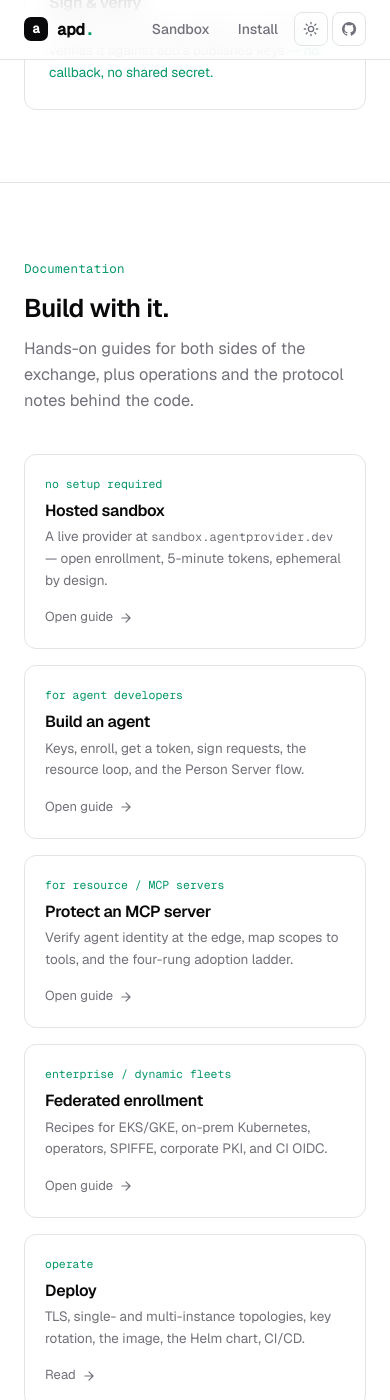
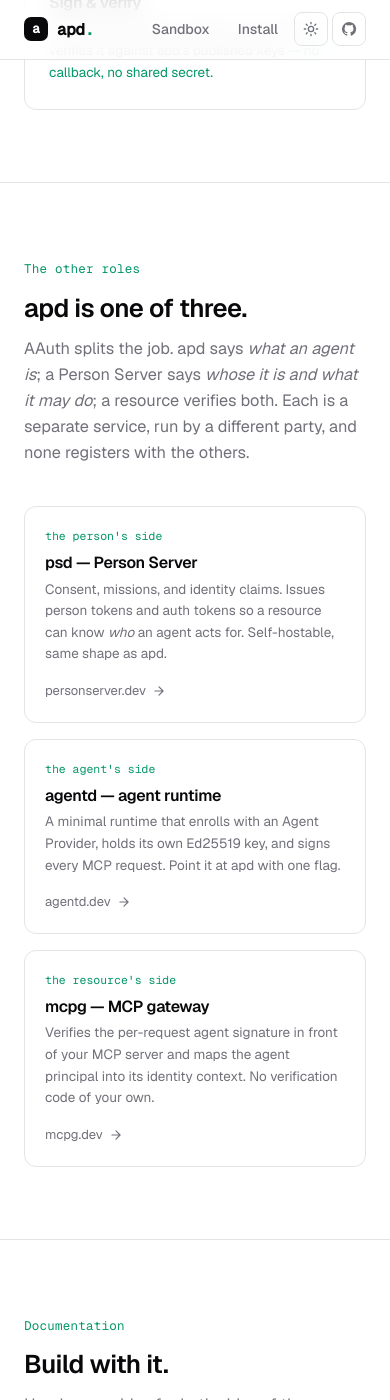
Before and after one commit to AgentProvider/source-code, a Jekyll site: the page built from index.html, in a window 390 px wide and 1400 px high, scrolled down 5609 px. Built offline with Jekyll 4.4.1, drawn with Linux system fonts in a browser that asks for light colours; some of the changed text lies outside the part shown.

Commit message:
site: cross-link the AAuth ecosystem and credit tsok.org
The landing page described apd's role without saying what the other roles
are or who fills them, so a reader who needed a Person Server had no way to
find one from here.

- New "The other roles" section: apd says what an agent is, a Person Server
  says whose it is and what it may do, a resource verifies both. Links
  personserver.dev, agentd.dev and mcpg.dev, each labelled by whose side of
  the exchange it serves rather than by product name.
- Footer gains an Ecosystem column with the same three, and the legal bar
  credits tsok.org.

Two CSS fixes the new markup required. The footer grid was fixed at four
columns, so a fifth would have wrapped awkwardly; it is now
`1.3fr repeat(4, 1fr)`, and the existing 900px/560px breakpoints already
collapse it. And the legal bar inherits the global `a { text-decoration:
none }`, so the tsok.org link would have rendered as plain text — it is now
underlined with a hover state.

personserver.dev does not resolve yet (its apex has no A/AAAA records), so
that link is live-on-arrival rather than broken by us. The other three
were checked and return 200.

Claude-Session: https://claude.ai/code/session_01By4kRh2Tj2HAgfqKjv8zSj

```diff
--- a/_includes/footer.html
+++ b/_includes/footer.html
@@ -27,11 +27,17 @@
       <a href="https://github.com/agentprovider/source-code/releases">Releases</a>
       <a href="https://github.com/dickhardt/AAuth">AAuth spec</a>
     </div>
+    <div class="col">
+      <h4>Ecosystem</h4>
+      <a href="https://personserver.dev">psd — Person Server</a>
+      <a href="https://agentd.dev">agentd — agent runtime</a>
+      <a href="https://mcpg.dev">mcpg — MCP gateway</a>
+    </div>
   </div>
   <div class="legal">
     <div class="wrap">
       <span>MIT OR Apache-2.0 · Demo mode — tracks the AAuth IETF Internet-Drafts, not yet a released standard.</span>
-      <span>Not affiliated with the IETF.</span>
+      <span>A <a href="https://tsok.org">tsok.org</a> project · Not affiliated with the IETF.</span>
     </div>
   </div>
 </footer>
--- a/assets/css/site.css
+++ b/assets/css/site.css
@@ -326,13 +326,17 @@ code, kbd, pre { font-family: var(--font-mono); font-size: 0.9em; }
 
 /* ---------------------------------------------------------------- footer */
 .footer { border-top: 1px solid var(--border); padding: 44px 0; background: var(--bg-subtle); }
-.footer .wrap { display: grid; grid-template-columns: 1.4fr 1fr 1fr 1fr; gap: 28px; }
+.footer .wrap { display: grid; grid-template-columns: 1.3fr repeat(4, 1fr); gap: 28px; }
 .footer .col h4 { font-size: 12px; text-transform: uppercase; letter-spacing: .05em; color: var(--muted-fg); margin: 0 0 12px; font-weight: 600; }
 .footer .col a { display: block; color: var(--fg-soft); font-size: 14px; padding: 4px 0; transition: color .15s; }
 .footer .col a:hover { color: var(--accent); }
 .footer .about p { color: var(--muted-fg); font-size: 13.5px; margin: 12px 0 0; max-width: 34ch; }
 .footer .legal { border-top: 1px solid var(--border); margin-top: 28px; padding-top: 20px; font-size: 12.5px; color: var(--muted-fg); }
 .footer .legal .wrap { display: flex; justify-content: space-between; gap: 16px; flex-wrap: wrap; }
+/* The legal bar inherits the global `a { text-decoration: none }`, so a link
+   in it would read as plain text. Underline it to keep it recognisable. */
+.footer .legal a { color: var(--fg-soft); text-decoration: underline; text-underline-offset: 2px; text-decoration-color: var(--border-strong); }
+.footer .legal a:hover { color: var(--accent); text-decoration-color: var(--accent); }
 
 /* ---------------------------------------------------------------- demo note */
 .demo-note {
--- a/index.html
+++ b/index.html
@@ -241,6 +241,37 @@ description: apd issues short-lived, signed identities to your AI agents — no
   </div>
 </section>
 
+<!-- ============================================================ ecosystem -->
+<section class="section" id="ecosystem">
+  <div class="wrap">
+    <div class="section-head">
+      <span class="eyebrow">The other roles</span>
+      <h2>apd is one of three.</h2>
+      <p>AAuth splits the job. apd says <em>what an agent is</em>; a Person Server says <em>whose it is and what it may do</em>; a resource verifies both. Each is a separate service, run by a different party, and none registers with the others.</p>
+    </div>
+    <div class="doclinks">
+      <a class="doclink" href="https://personserver.dev">
+        <span class="k">the person's side</span>
+        <h3>psd — Person Server</h3>
+        <p>Consent, missions, and identity claims. Issues person tokens and auth tokens so a resource can know <em>who</em> an agent acts for. Self-hostable, same shape as apd.</p>
+        <span class="go">personserver.dev <svg viewBox="0 0 24 24" fill="none" stroke="currentColor" stroke-width="2" stroke-linecap="round" stroke-linejoin="round"><path d="M5 12h14M12 5l7 7-7 7"/></svg></span>
+      </a>
+      <a class="doclink" href="https://agentd.dev">
+        <span class="k">the agent's side</span>
+        <h3>agentd — agent runtime</h3>
+        <p>A minimal runtime that enrolls with an Agent Provider, holds its own Ed25519 key, and signs every MCP request. Point it at apd with one flag.</p>
+        <span class="go">agentd.dev <svg viewBox="0 0 24 24" fill="none" stroke="currentColor" stroke-width="2" stroke-linecap="round" stroke-linejoin="round"><path d="M5 12h14M12 5l7 7-7 7"/></svg></span>
+      </a>
+      <a class="doclink" href="https://mcpg.dev">
+        <span class="k">the resource's side</span>
+        <h3>mcpg — MCP gateway</h3>
+        <p>Verifies the per-request agent signature in front of your MCP server and maps the agent principal into its identity context. No verification code of your own.</p>
+        <span class="go">mcpg.dev <svg viewBox="0 0 24 24" fill="none" stroke="currentColor" stroke-width="2" stroke-linecap="round" stroke-linejoin="round"><path d="M5 12h14M12 5l7 7-7 7"/></svg></span>
+      </a>
+    </div>
+  </div>
+</section>
+
 <!-- ============================================================ docs -->
 <section class="section" id="docs">
   <div class="wrap">
```
